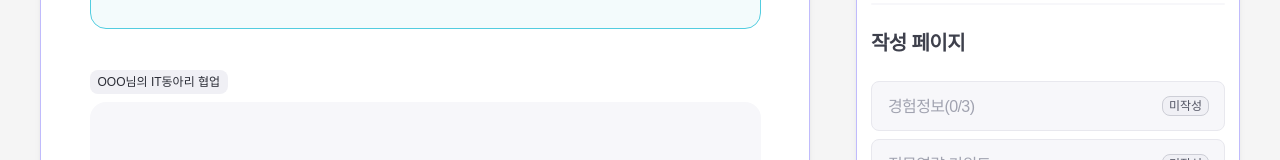
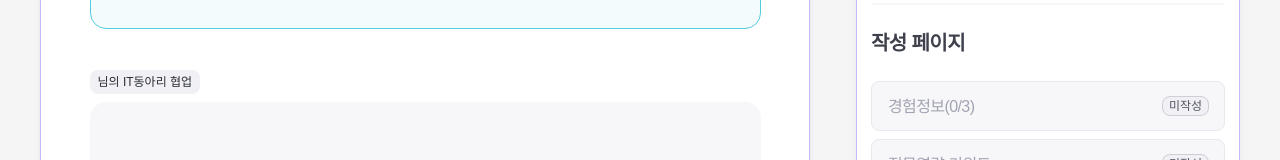
Before and after one commit to depromeet/InsightOut-client, a Next.js app: page /analyze/verify in a window 1280 px wide. Shown: the part 728-888 px from the top of the page. Built offline with nearby package versions, Linux system fonts and the light colour scheme; no server answers; a web font is replaced by a local one.

Commit message:
feat: 경험분해 닉네임 연결작업

```diff
--- a/src/app/analyze/layout.tsx
+++ b/src/app/analyze/layout.tsx
@@ -27,6 +27,7 @@ import { useUpdateKeyword } from '@/hooks/reactQuery/keyword/mutation';
 import { useIsMounted } from '@/hooks/useIsMounted';
 import { useOnceFlag } from '@/hooks/useOnceFlag';
 import { ROUTES } from '@/shared/constants/routes';
+import { useUserNickname } from '@/shared/store/user';
 import formatYYMMDDhhmm from '@/shared/utils/date/formatYYMMDDhhmm';
 
 export interface LayoutProps {
@@ -38,6 +39,7 @@ const Layout = ({ children }: LayoutProps) => {
   const prevPathname = usePrevious(pathname);
   const isMounted = useIsMounted();
   const [usedOnce, disableOnceFlag] = useOnceFlag();
+  const username = useUserNickname();
 
   const { isOpen: isAI진입조건모달Open, onOpen: AI진입조건모달Open, onClose: AI진입조건모달Close } = useDisclosure();
   const {
@@ -108,7 +110,7 @@ const Layout = ({ children }: LayoutProps) => {
   const { mutateAsync: createRecommendKeyword } = useCreateRecommendKeyword();
 
   const TOOLTIP_CONTENTS = [
-    `“000님 좋은 시작이에요”`,
+    `“${username}님 좋은 시작이에요”`,
     '“뭐든지 시작이 반이에요”',
     '“내용을 풍부하게 작성할수록 다양한 AI 직무 역량 키워드를 받을 수 있어요 최선을 다해 작성해주세요 :)”',
     '“AI 직무역량 키워드 추천을 통해 나의 직무역량을 다각도로 넓혀보세요”',
--- a/src/feature/analyze/modal/LoadingModal.tsx
+++ b/src/feature/analyze/modal/LoadingModal.tsx
@@ -6,6 +6,7 @@ import type { Modal as ModalWrapperType } from '@chakra-ui/react';
 import { Modal as ModalWrapper, ModalContent, ModalOverlay } from '@chakra-ui/react';
 
 import Lottie from '@/components/Lottie/Lottie';
+import { useUserNickname } from '@/shared/store/user';
 
 type ModalProps = MergeComponentProps<
   typeof ModalWrapperType,
@@ -16,6 +17,7 @@ type ModalProps = MergeComponentProps<
 >;
 
 const LoadingModal = ({ isOpen, onClose, size }: ModalProps) => {
+  const username = useUserNickname();
   return (
     <>
       <ModalWrapper
@@ -31,7 +33,7 @@ const LoadingModal = ({ isOpen, onClose, size }: ModalProps) => {
             <Lottie src="/lotties/lumos-loading.json" />
           </div>
           <h5 className="whitespace-pre h6 text-main">
-            인사이트 아웃 AI 000이 [랜덤닉네임]님의 경험을 분석하고 있어요
+            인사이트 아웃 AI 루모스가 {username}님의 경험을 분석하고 있어요
           </h5>
         </ModalContent>
       </ModalWrapper>
--- a/src/feature/analyze/verify/AICapabilityKeyword.tsx
+++ b/src/feature/analyze/verify/AICapabilityKeyword.tsx
@@ -5,6 +5,7 @@ import AIFlight from 'public/images/ai-flight.png';
 
 import AlertCircleLine from '@/components/Icon/AlertCircleLine';
 import Tag from '@/components/Tag/Tag';
+import { useUserNickname } from '@/shared/store/user';
 
 import { CapabilitiesType } from '../types';
 import RecommendKeyword from './RecommendKeyword';
@@ -14,19 +15,20 @@ interface Props {
 }
 
 const AICapabilityKeyword = ({ recommendKeywordList }: Props) => {
+  const username = useUserNickname();
   return (
     <div className="flex flex-col flex-center border-[1px] border-secondary-400 rounded-[16px] bg-secondary-50 px-[22px] py-[32px] ">
       <div className="relative w-[132px] h-[132px] border-[1px] border-secondary-300 bg-white rounded-[50%] mb-[7px]">
         <Image src={AIFlight} alt="lumos-flight" fill />
       </div>
       <div className="h6 break-keep mb-[16px]">
-        잠깐, OOO님! <br />
+        잠깐, {username}님! <br />
         직무역량 키워드에 <RecommendKeyword keywordList={recommendKeywordList} />을 추가해보면 어때요?
       </div>
       <p className="b1 mb-[24px] break-keep">
         AI가 경험 분석한 결과 2가지 역량을 추천하고 싶어요!
-        <br /> 앞에서 선택한 직무역량 키워드 외에도 OOO님의 경험에 아래의 역량이 잘 드러나 제안하고 싶어요. 자기소개서
-        작성과 면접 때 <RecommendKeyword keywordList={recommendKeywordList} />를 어필해보는건 어때요?
+        <br /> 앞에서 선택한 직무역량 키워드 외에도 {username}님의 경험에 아래의 역량이 잘 드러나 제안하고 싶어요.
+        자기소개서 작성과 면접 때 <RecommendKeyword keywordList={recommendKeywordList} />를 어필해보는건 어때요?
       </p>
       <div className="flex gap-[12px] mb-[18px]">
         {recommendKeywordList
--- a/src/feature/analyze/verify/page.tsx
+++ b/src/feature/analyze/verify/page.tsx
@@ -12,6 +12,7 @@ import Tag from '@/components/Tag/Tag';
 import AICapabilityKeyword from '@/feature/analyze/verify/AICapabilityKeyword';
 import SelectedKeywordContainer from '@/feature/analyze/verify/SelectedKeywordContainer';
 import { useCreateRecommendResume } from '@/hooks/reactQuery/ai/mutation';
+import { useUserNickname } from '@/shared/store/user';
 
 import { CapabilitiesType, ExperienceFormValues } from '../types';
 import AIResumeLoading from './AIResumeLoading';
@@ -28,6 +29,7 @@ export const renderRecommendKeyword = (arr: CapabilitiesType[]) => {
 
 const VerifyPage = () => {
   const { back } = useRouter();
+  const username = useUserNickname();
   const { getValues, setValue } = useFormContext<ExperienceFormValues>();
   const [situation, task, action, result, keywordList, experienceId, recommendKeywordList, resume, writeStatus] =
     getValues([
@@ -75,7 +77,7 @@ const VerifyPage = () => {
             autoSize
             rows={10}
             placeholder="ex.개발 기간이 짧아서 빠른 기간 내 런칭을 완료해야 했음"
-            chipTitle="OOO님의 IT동아리 협업"
+            chipTitle={`${username}님의 IT동아리 협업`}
             maxLength={400}
             value={`${situation}\n\n${task}\n\n${action}\n\n${result}`}
           />
```
